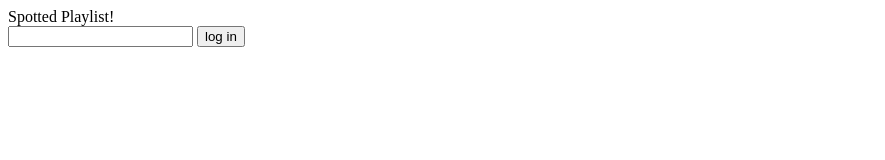
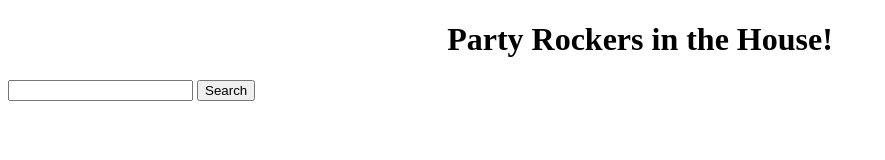
Before and after one commit to floretdemola/brewsome-weather, a plain HTML site: page index.html in a window 1280 px wide. Shown: the whole page, without its empty margins (0-885 px from the left). Drawn offline with Linux system fonts and the light colour scheme.

Commit message:
added title to html

```diff
--- a/index.html
+++ b/index.html
@@ -8,10 +8,14 @@
     <title>Document</title>
 </head>
 <body>
-    <header>Spotted Playlist!</header>
+    <header>
+    <div class="labelbox">
+        <h1 style="text-align:center">Party Rockers in the House!</h1>
+        </div>
+    </header>
     <div>
         <input id="textbox" type="text">
-        <button>log in</button>
+        <button>Search</button>
     </div>
 
 
```
